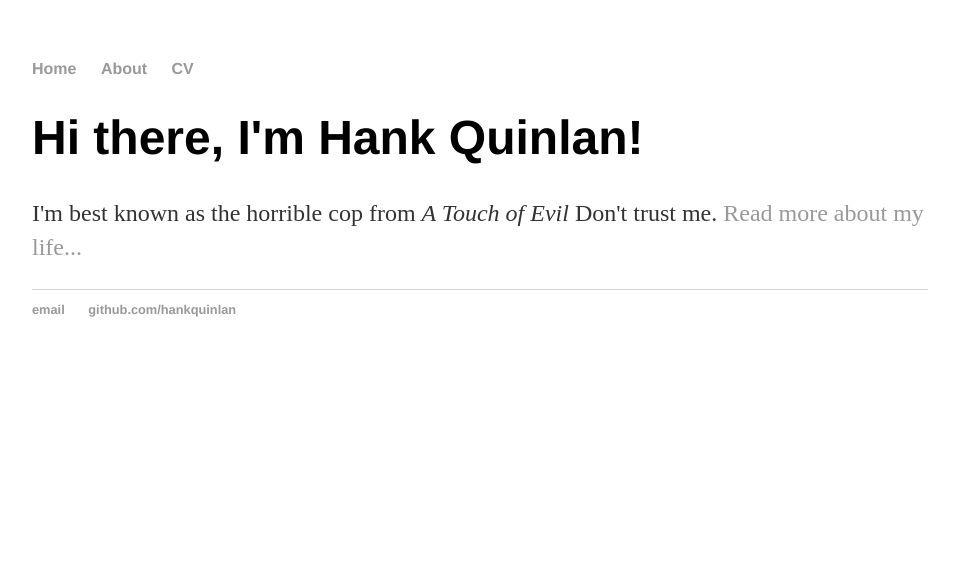
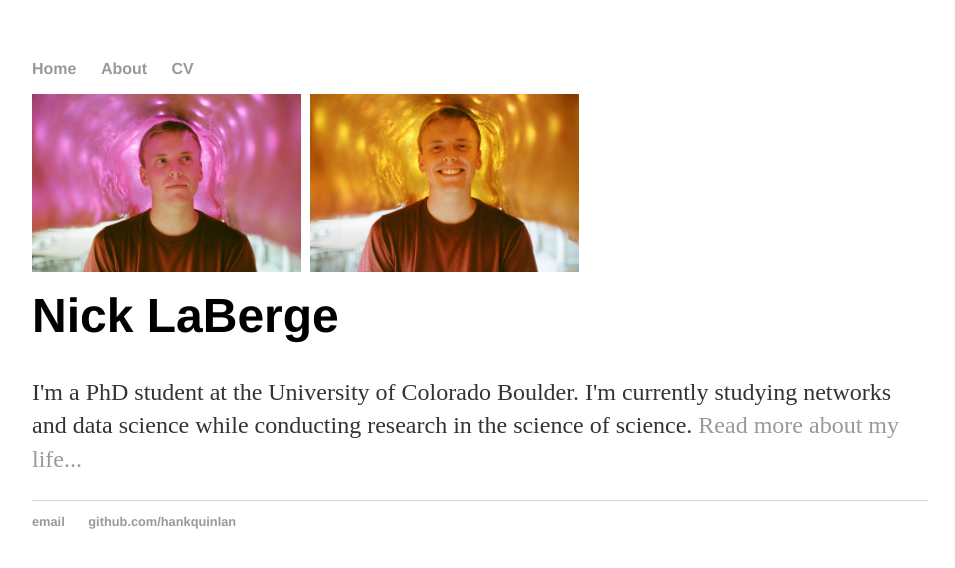
Before and after one commit to nlaberge/nlaberge.github.io, a Jekyll site: the page built from index.html, in a window 1280 px wide. Shown: the top 568 px of the page, without its empty margins (160-1115 px from the left). Built offline with Jekyll 4.4.1, drawn with Linux system fonts in a browser that asks for light colours.

Commit message:
Update index.html

```diff
--- a/index.html
+++ b/index.html
@@ -1,8 +1,12 @@
 ---
 layout: default
-title: Hank Quinlan, Horrible Cop
+title: Nick LaBerge
 ---
 <div class="blurb">
-	<h1>Hi there, I'm Hank Quinlan!</h1>
-	<p>I'm best known as the horrible cop from <em>A Touch of Evil</em> Don't trust me. <a href="/about">Read more about my life...</a></p>
-</div><!-- /.blurb -->
+	<img src="imgs/pinkMe.jpg" style="float: left; width: 30%; margin-right: 1%; margin-bottom: 0.5em;">
+			<img src="imgs/goldMe.jpg" style="float: left; width: 30%; margin-right: 1%; margin-bottom: 0.5em;">
+			<p style="clear: both;">
+        		<h1>Nick LaBerge</h1>
+				<p>I'm a PhD student at the University of Colorado Boulder. I'm currently studying networks and data science while conducting research in the science of science.
+ 			<a href="/about">Read more about my life...</a></p>
+ </div><!-- /.blurb -->
```
